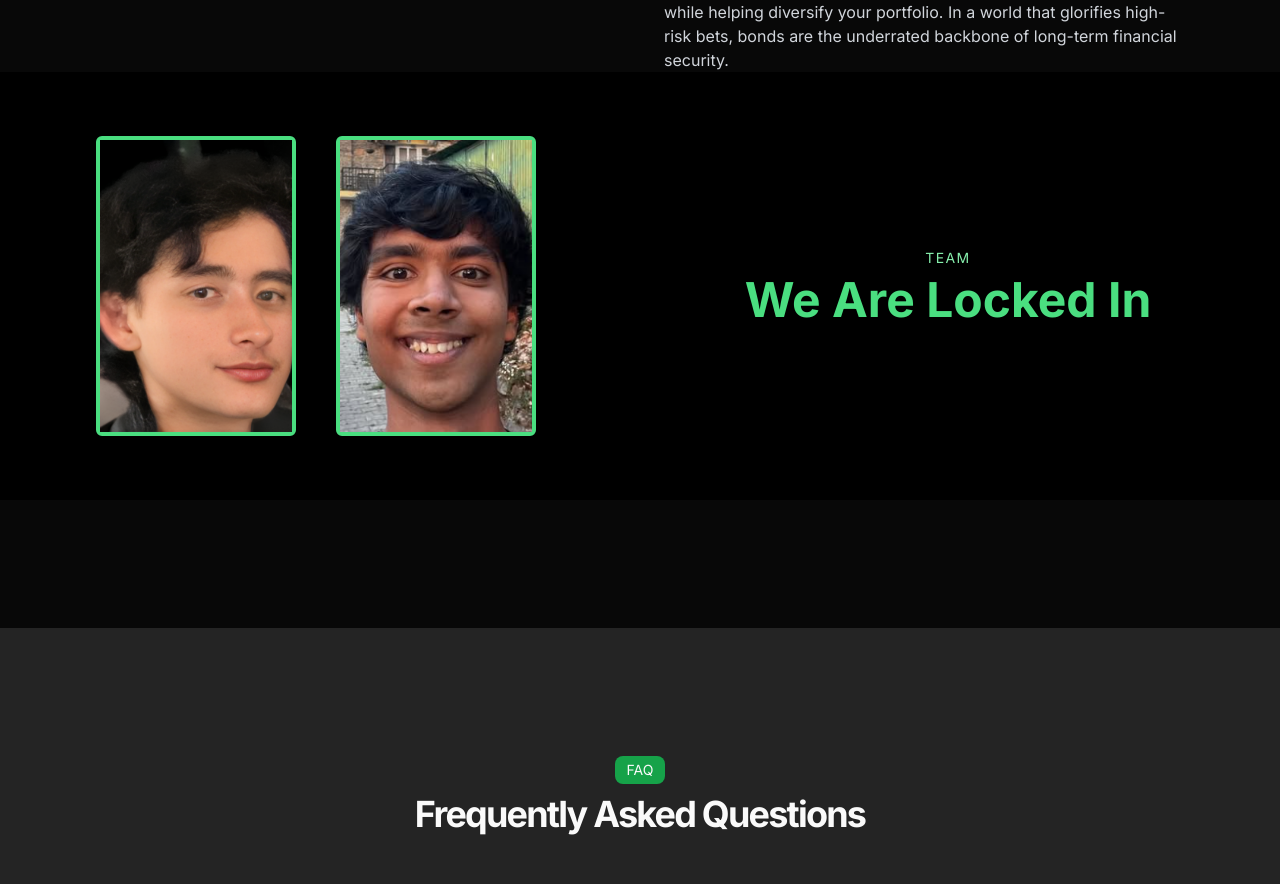
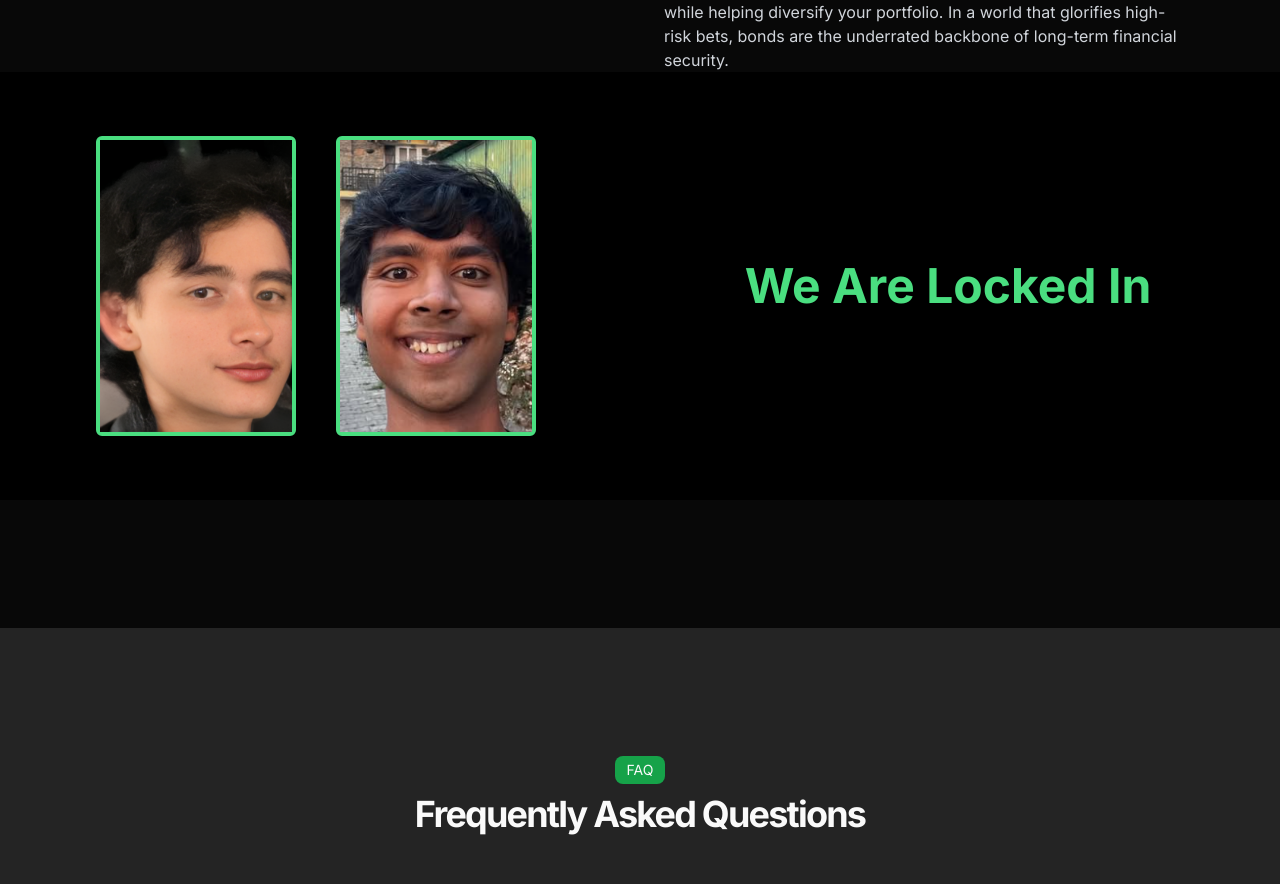
Before and after one commit to Xethdar/Test, a Next.js app: page / in a window 1280 px wide. Shown: the part 3261-4145 px from the top of the page. Built offline with nearby package versions, Linux system fonts and the light colour scheme.

Commit message:
fix: resolve survey page deployment error
Fix syntax errors and simplify JSX structure for deployment

Co-authored-by: null <174863862+Xethdar@users.noreply.github.com>

```diff
--- a/app/page.tsx
+++ b/app/page.tsx
@@ -527,12 +527,11 @@ export default function LandingPage() {
 
   {/* RIGHT SIDE headline (desktop only) */}
   {!isMobile && (
-    <div className="w-1/2 hidden md:flex flex-col justify-center items-center pr-6">
-  <p className="text-sm text-green-300 tracking-widest mb-2">TEAM</p>
-  <h3 className="text-5xl font-bold text-green-400 whitespace-nowrap">
-    We Are Locked In
-  </h3>
-</div>
+    <div className="w-1/2 hidden md:flex justify-center items-center pr-6">
+      <h3 className="text-5xl font-bold text-green-400 whitespace-nowrap">
+        We Are Locked In
+      </h3>
+    </div>
   )}
 </section>
         </section>
```
